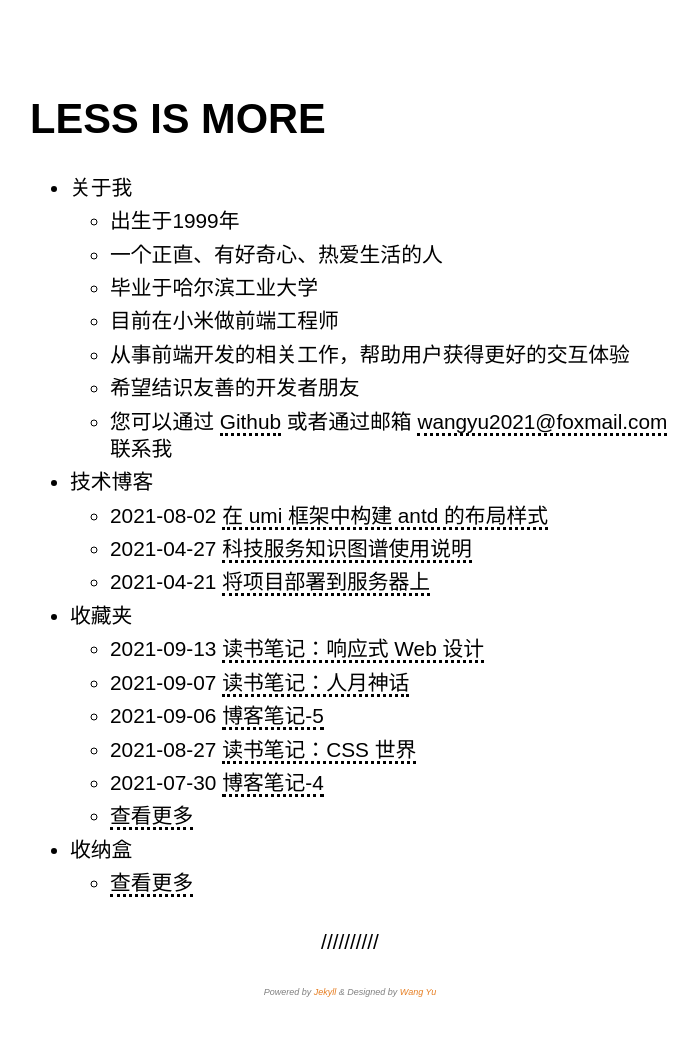
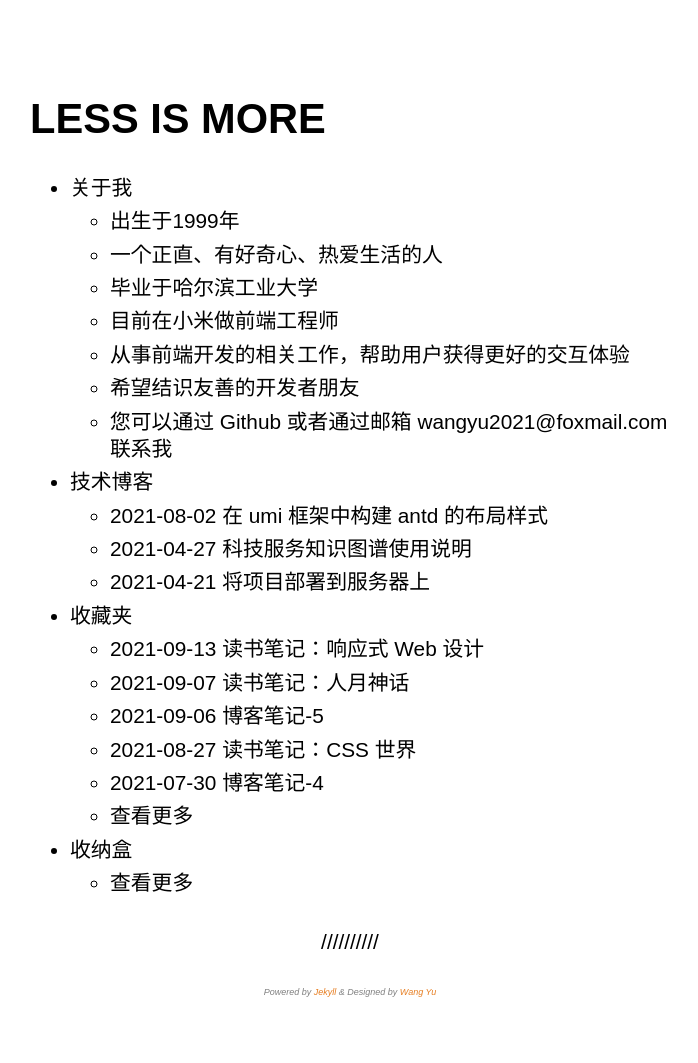
Before and after one commit to wangyu-1999/wangyu-1999.github.io, a Jekyll site: the page built from index.md, in a window 1280 px wide. Shown: the whole page, without its empty margins (290-988 px from the left). Built offline with Jekyll 4.4.1, drawn with Linux system fonts in a browser that asks for light colours; comment, search, counter and statistics services are not loaded.

Commit message:
fix: 修复链接样式

```diff
--- a/_sass/link.scss
+++ b/_sass/link.scss
@@ -1,4 +1,4 @@
-a:link {
+a {
   color: #e67e22;
   cursor: pointer;
   text-decoration: none;
@@ -14,11 +14,10 @@ h4,
 h5,
 h6,
 li {
-  a:link {
+  a {
     color: black;
     cursor: pointer;
-    text-decoration: none;
-    border-bottom: dotted;
+    text-decoration: dotted;
   }
   a:visited {
     color: gray;
```
